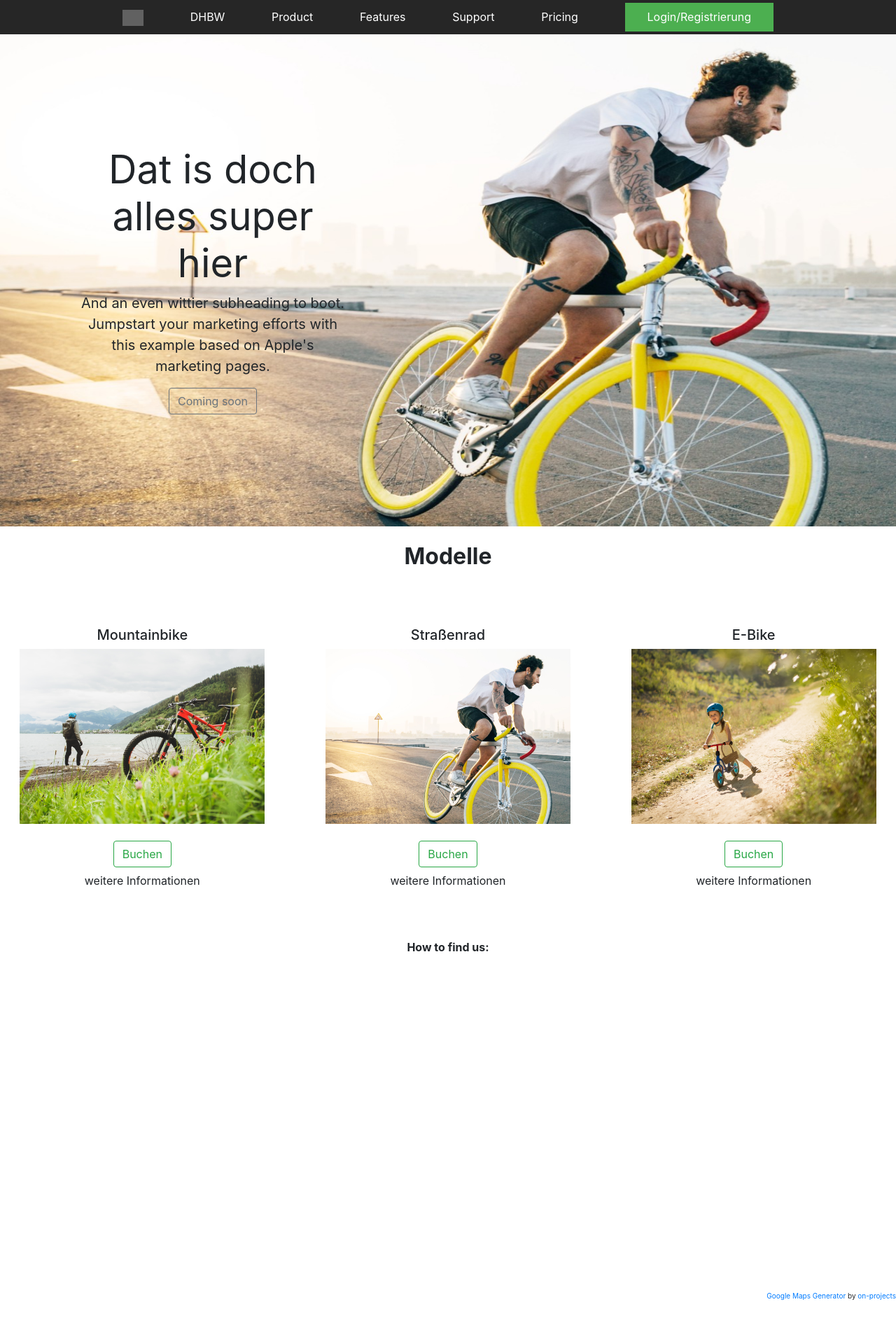
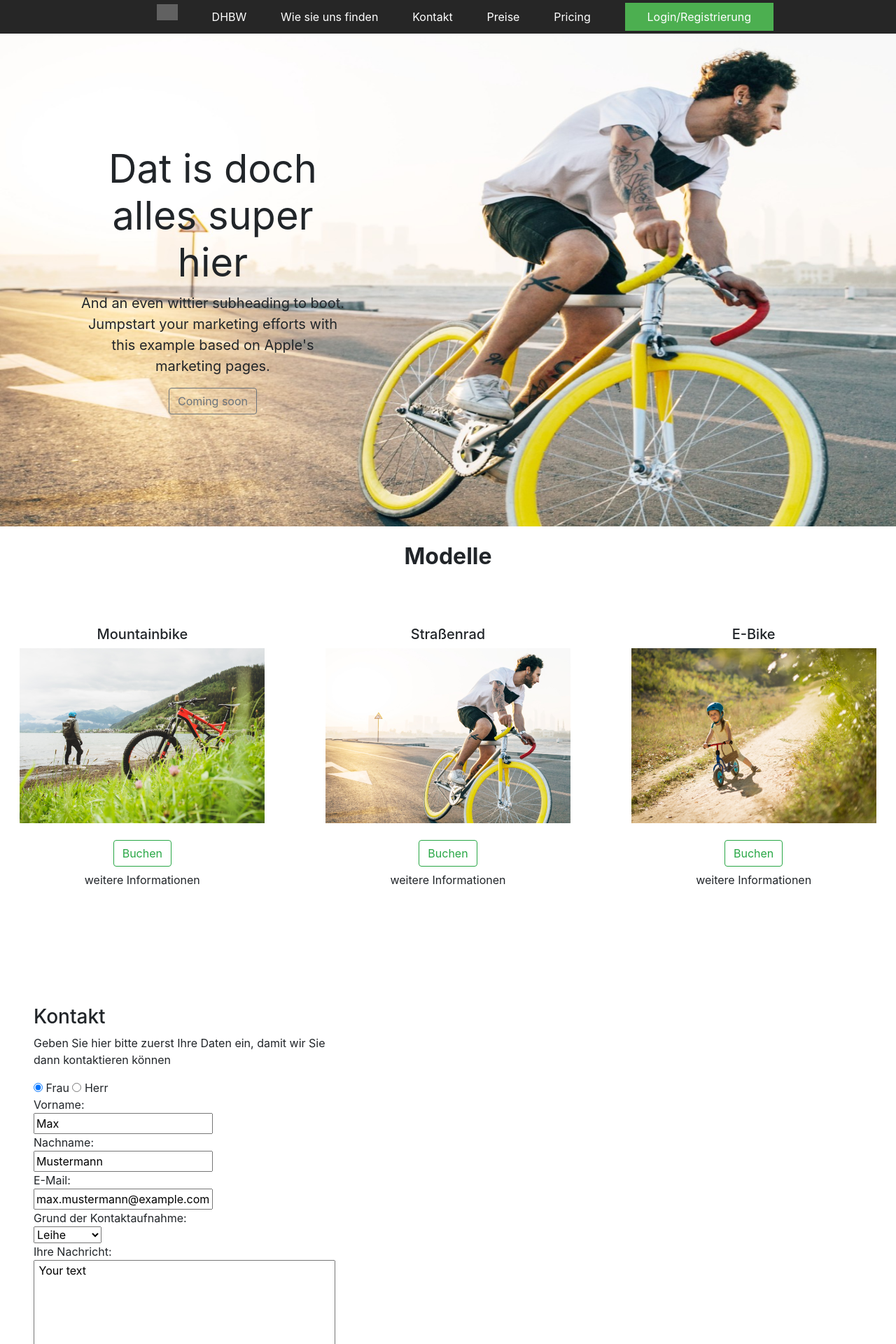
Before and after one commit to Shadplay/Fahrradverleih, a PHP site: page / in a window 1280 px wide. Shown: the top 1920 px of the page at 70% size. Run offline with PHP 8.4, Linux system fonts and the light colour scheme; some libraries are stand-ins or nearby versions; grey boxes are pictures that could not be loaded.

Commit message:
Maps Änderung

```diff
--- a/WebContent/index.php
+++ b/WebContent/index.php
@@ -2,7 +2,7 @@
 session_start();
 ?>
 <!doctype html>
-<html lang="en">
+<html lang="de">
   <head>
     <meta charset="utf-8">
     <link rel="icon" href="favicon.ico">
@@ -109,20 +109,6 @@
        }
        </script>
 
-	<div style ="text-align:center"> <b>How to find us: </b> </div>
-	<div style='height: 500px; width: 100%;'>
-		<iframe width="" height="500"
-			src=https://maps.google.de/maps?hl=de&q=DHBW+Fahrradverleih%20%20Coblitzallee+1-9%20Mannheim&t=&z=14&ie=utf8&iwloc=b&output=embed
-			frameborder="0" scrolling="no" marginheight="0" marginwidth="0"
-			style='height: 500px; width: 100%;'></iframe>
-		<p
-			style="text-align: right; margin: 0px; padding-top: -10px; line-height: 10px; font-size: 10px; margin-top: -25px;">
-			<a href="http://www.checkpoll.de/google-maps-generator/"
-				style="font-size: 10px;" target="_blank">Google Maps Generator</a>
-			by <a href="https://www.on-projects.de/" style="font-size: 10px;"
-				title="" target="_blank">on-projects</a>
-		</p>
-	</div>
 
 	<div class="col-md-5 p-lg-5 mx-auto my-5" style= text-align:left>
 	<h3>Kontakt</h3>
--- a/WebContent/navigation.php
+++ b/WebContent/navigation.php
@@ -4,12 +4,12 @@
 <nav class="site-header sticky-top py-1">
       <div class="container d-flex flex-column flex-md-row justify-content-between">
         <a class="py-2 d-none d-md-inline-block" href="#">
-         <img width="30" src="ressources/vectorgrafik.svg" style="filter: invert(100%);">
+         <a href=index.php><img width="30" src="ressources/vectorgrafik.svg" style="filter: invert(100%);"></a>
         </a>
-        <a class="py-2 d-none d-md-inline-block" href="#">DHBW</a>
-        <a class="py-2 d-none d-md-inline-block" href="#">Product</a>
-        <a class="py-2 d-none d-md-inline-block" href="#">Features</a>
-        <a class="py-2 d-none d-md-inline-block" href="">Support</a>
+        <a class="py-2 d-none d-md-inline-block" href="https://www.mannheim.dhbw.de/startseite">DHBW</a>
+        <a class="py-2 d-none d-md-inline-block" href="location.html">Wie sie uns finden</a>
+        <a class="py-2 d-none d-md-inline-block" href="contact.html">Kontakt</a>
+        <a class="py-2 d-none d-md-inline-block" href="price.php">Preise</a>
         <a class="py-2 d-none d-md-inline-block" href="#">Pricing</a>
 		<?php
 		if (isset($_SESSION['email'])) {
```
Also changed, not shown: WebContent/location.html (added, +46 -0 lines).
